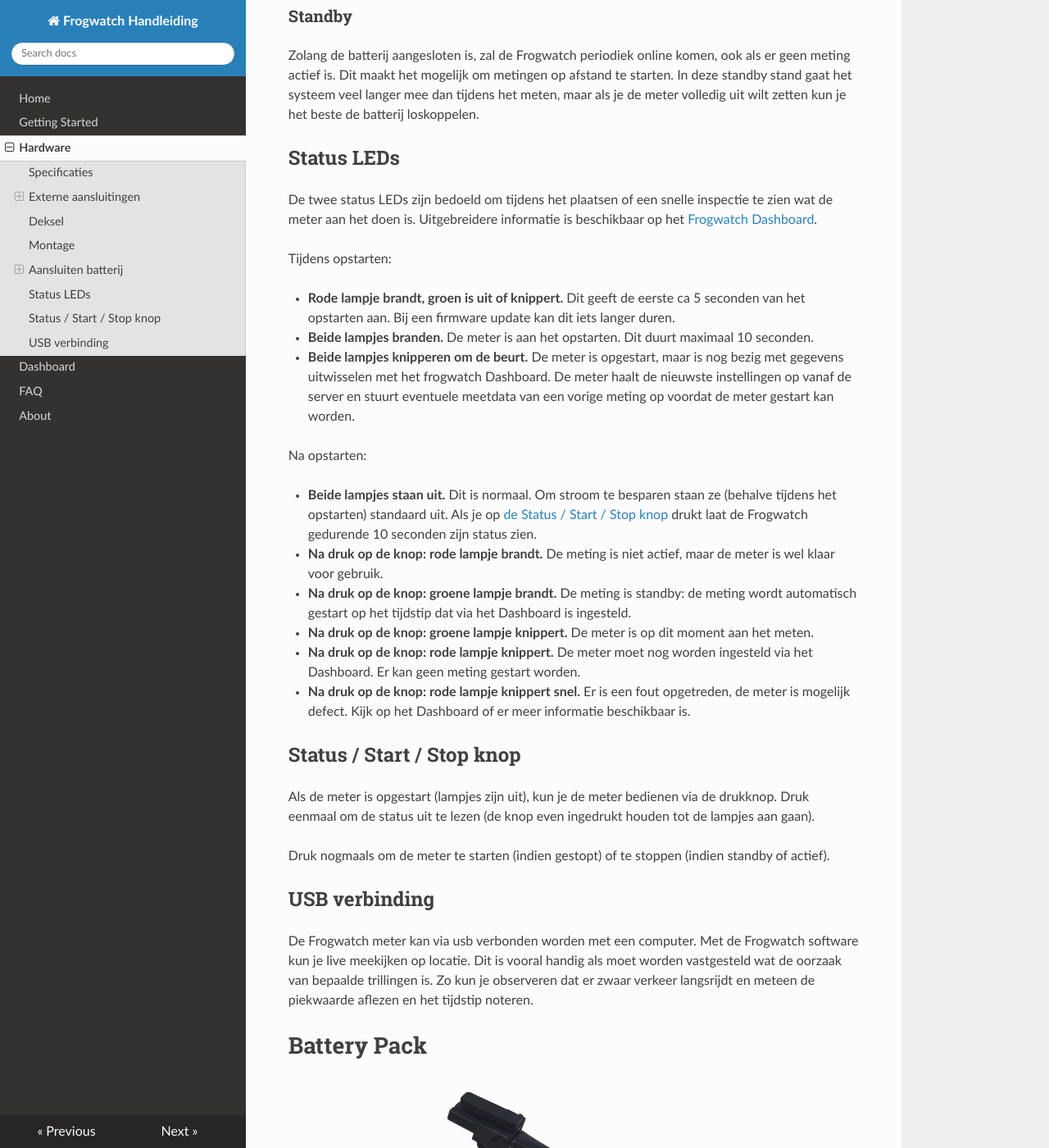
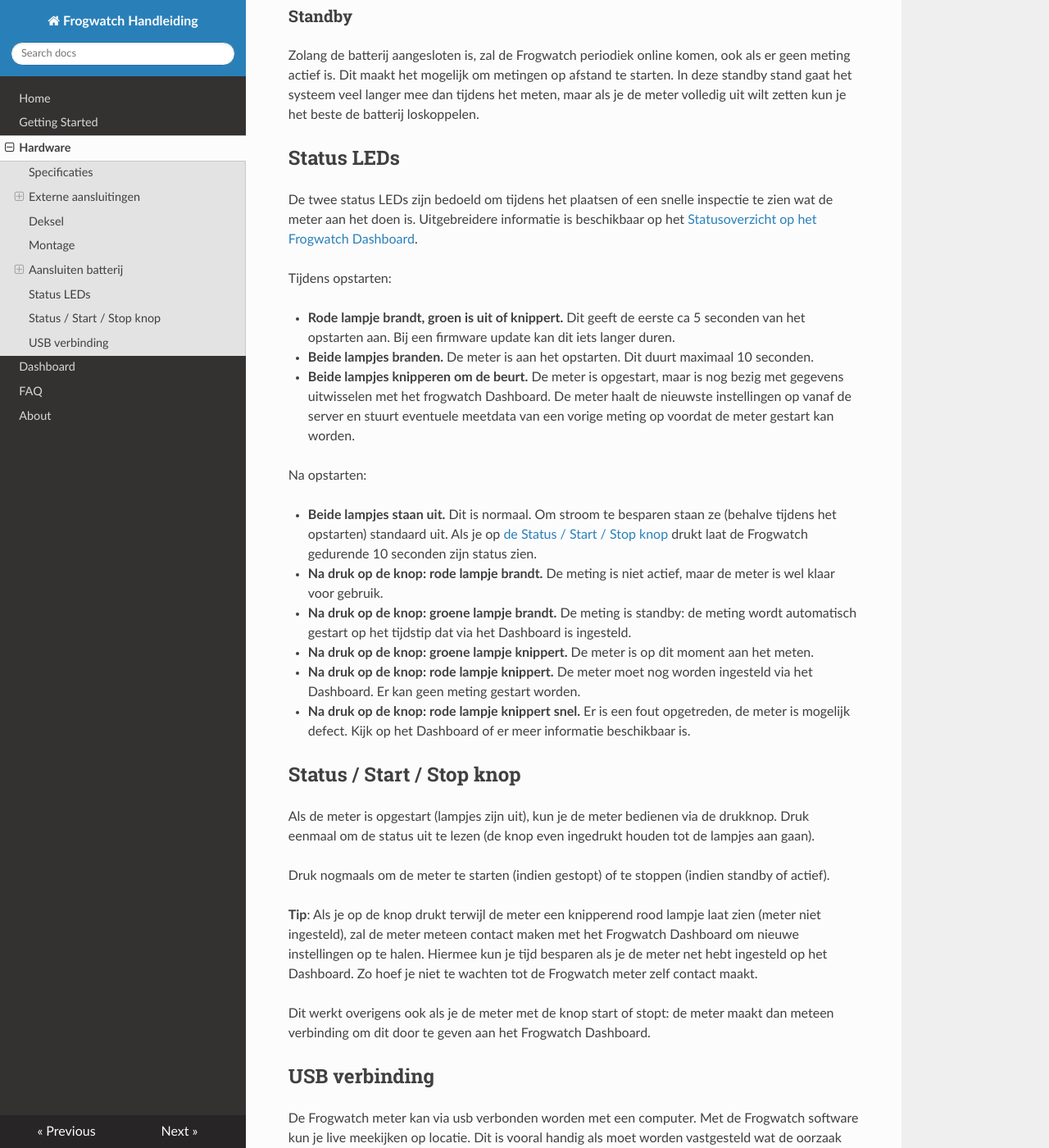
Before and after one commit to ijager/docs.frog.watch, an MkDocs documentation site: the page built from docs/hardware.md, in a window 1280 px wide and 1400 px high, scrolled down 3170 px. Shown: the whole window at 82% size. Built offline with MkDocs 1.6.1, drawn with Linux system fonts in a browser that asks for light colours; nearby versions of some CDN libraries.

Commit message:
Hardware: add note about forcing a sync by using the button

```diff
--- a/docs/hardware.md
+++ b/docs/hardware.md
@@ -65,7 +65,7 @@ Zolang de batterij aangesloten is, zal de Frogwatch periodiek online komen, ook
 
 ## Status LEDs
 
-De twee status LEDs zijn bedoeld om tijdens het plaatsen of een snelle inspectie te zien wat de meter aan het doen is. Uitgebreidere informatie is beschikbaar op het [Frogwatch Dashboard](../dashboard/).
+De twee status LEDs zijn bedoeld om tijdens het plaatsen of een snelle inspectie te zien wat de meter aan het doen is. Uitgebreidere informatie is beschikbaar op het [Statusoverzicht op het Frogwatch Dashboard](../dashboard/#statusoverzicht-meters).
 
 Tijdens opstarten:
 
@@ -100,6 +100,10 @@ Er is een fout opgetreden, de meter is mogelijk defect. Kijk op het Dashboard of
 Als de meter is opgestart (lampjes zijn uit), kun je de meter bedienen via de drukknop. Druk eenmaal om de status uit te lezen (de knop even ingedrukt houden tot de lampjes aan gaan).
 
 Druk nogmaals om de meter te starten (indien gestopt) of te stoppen (indien standby of actief).
+
+**Tip**: Als je op de knop drukt terwijl de meter een knipperend rood lampje laat zien (meter niet ingesteld), zal de meter meteen contact maken met het Frogwatch Dashboard om nieuwe instellingen op te halen. Hiermee kun je tijd besparen als je de meter net hebt ingesteld op het Dashboard. Zo hoef je niet te wachten tot de Frogwatch meter zelf contact maakt.
+
+Dit werkt overigens ook als je de meter met de knop start of stopt: de meter maakt dan meteen verbinding om dit door te geven aan het Frogwatch Dashboard.
 
 ## USB verbinding
 
```
